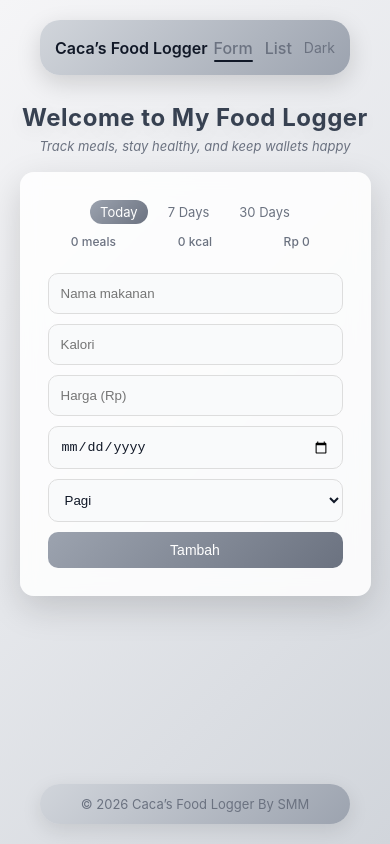
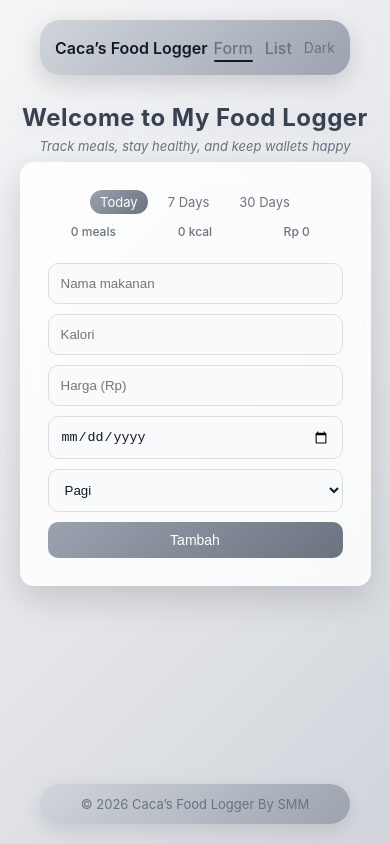
Before and after one commit to ksalsabilacaca/Cacas-Food-Logger, a React (Create React App) app in the folder frontend/: page / in a window 390 px wide. Built offline with nearby package versions, Linux system fonts and the light colour scheme; no server answers.

Commit message:
set biar bagus di hp dan tablet (5)

```diff
--- a/frontend/src/App.css
+++ b/frontend/src/App.css
@@ -327,19 +327,18 @@
   }
 
   .hero-bg {
-    margin-top: 8px;
-    margin-bottom: 12px;
+    margin-top: 10px;
+    margin-bottom: 6px;
   }
 
   .container {
-    margin: 6px auto 20px;
+    margin: 0 auto 20px;
   }
 
   .content {
-    align-items: flex-start;
-    padding-top: 10px;
-    padding-bottom: 20px;
+    display: block;
   }
+
   .hero-bg h1 {
     font-size: 24px;
   }
```
